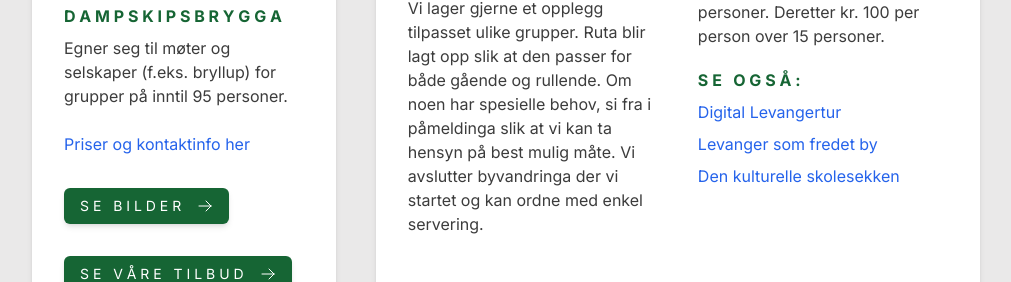
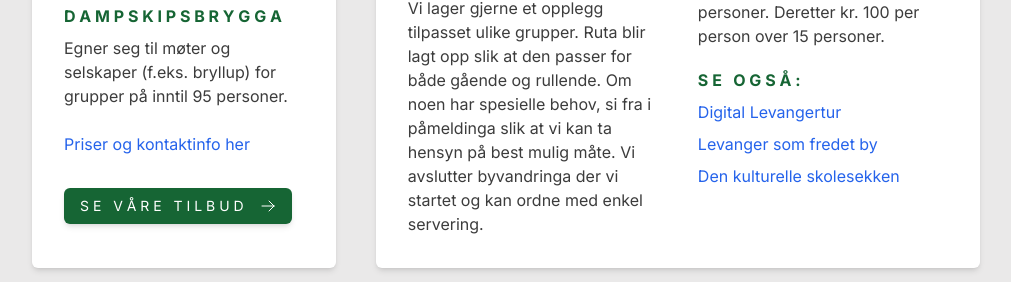
Before and after one commit to magnusgiverin/bymuseet, a Next.js app in the folder src/bymuseet/: page / in a window 1280 px wide. Shown: the part 1404-1686 px from the top of the page, without its empty margins (134-1145 px from the left). Built offline with nearby package versions, Linux system fonts and the light colour scheme.

Commit message:
Fix: Remove button

```diff
--- a/src/bymuseet/src/app/index/Tilbud.tsx
+++ b/src/bymuseet/src/app/index/Tilbud.tsx
@@ -25,7 +25,6 @@ const Tilbud = () => {
                     {utleie.infoLinkText}
                 </Link>
                 <span className="flex flex-col md:flex-row xl:flex-col md:gap-4 xl:gap-0">
-                    <Button icon="ArrowRight_sm" text={"Se bilder"} link="/tilbud/bilder" />
                     <Button icon="ArrowRight_sm" text={tilbud.buttonText} link={tilbud.buttonLink} />
                 </span>
             </div>
```
